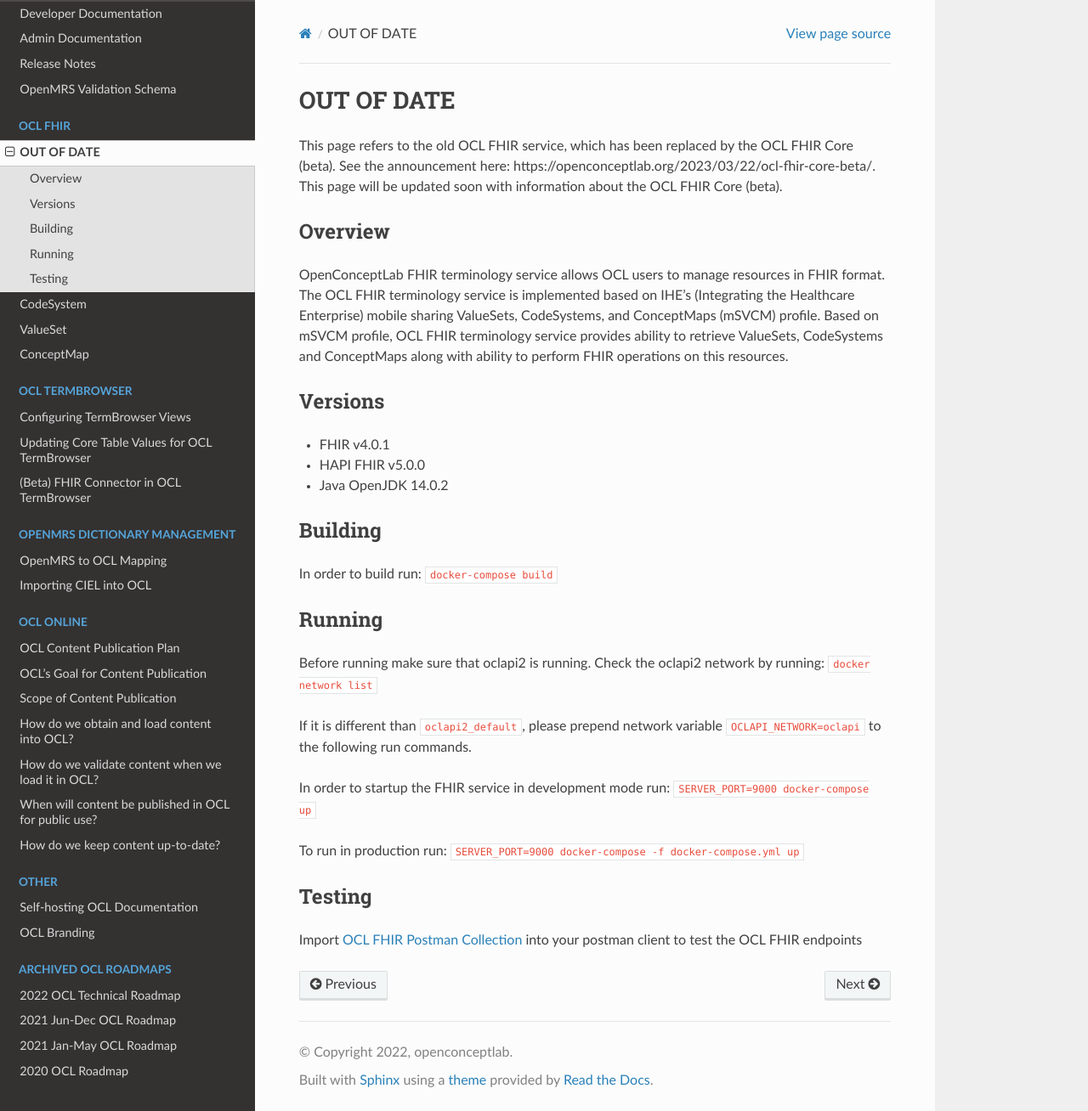
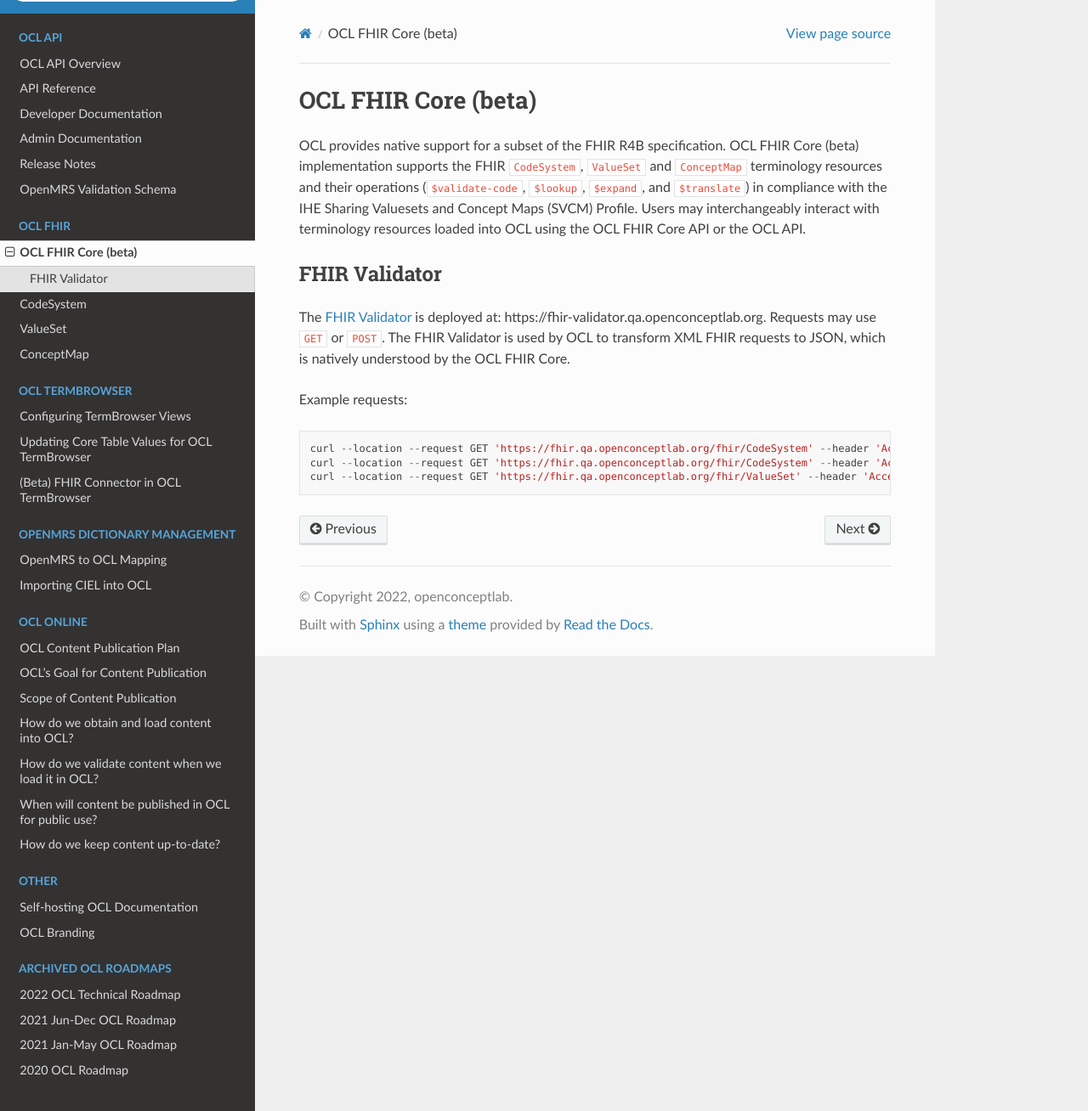
Before and after one commit to OpenConceptLab/ocl-docs, a Sphinx documentation site: the page built from docs/source/oclfhir/overview.md, in a window 1280 px wide and 1308 px high. Shown: the whole window at 85% size. Built offline with Sphinx 7.4.7 and the Read the Docs theme 2.0.0, drawn with Linux system fonts in a browser that asks for light colours.

Commit message:
Update overview.md

````diff
--- a/docs/source/oclfhir/overview.md
+++ b/docs/source/oclfhir/overview.md
@@ -1,25 +1,12 @@
-# OUT OF DATE
-This page refers to the old OCL FHIR service, which has been replaced by the OCL FHIR Core (beta). See the announcement here: https://openconceptlab.org/2023/03/22/ocl-fhir-core-beta/. This page will be updated soon with information about the OCL FHIR Core (beta).
+# OCL FHIR Core (beta)
+OCL provides native support for a subset of the FHIR R4B specification. OCL FHIR Core (beta) implementation supports the FHIR `CodeSystem`, `ValueSet` and `ConceptMap` terminology resources and their operations (`$validate-code`, `$lookup`, `$expand`, and `$translate`) in compliance with the IHE Sharing Valuesets and Concept Maps (SVCM) Profile. Users may interchangeably interact with terminology resources loaded into OCL using the OCL FHIR Core API or the OCL API.
 
-## Overview
-OpenConceptLab FHIR terminology service allows OCL users to manage resources in FHIR format. The OCL FHIR terminology service is implemented based on IHE's (Integrating the Healthcare Enterprise) mobile sharing ValueSets, CodeSystems, and ConceptMaps (mSVCM) profile. Based on mSVCM profile, OCL FHIR terminology service provides ability to retrieve ValueSets, CodeSystems and ConceptMaps along with ability to perform FHIR operations on this resources.
+## FHIR Validator
+The [FHIR Validator](https://github.com/hapifhir/org.hl7.fhir.validator-wrapper) is deployed at: https://fhir-validator.qa.openconceptlab.org. Requests may use `GET` or `POST`. The FHIR Validator is used by OCL to transform XML FHIR requests to JSON, which is natively understood by the OCL FHIR Core.
 
-## Versions
-* FHIR        v4.0.1
-* HAPI FHIR   v5.0.0
-* Java        OpenJDK 14.0.2
-
-## Building
-In order to build run: `docker-compose build`
-
-## Running
-Before running make sure that oclapi2 is running. Check the oclapi2 network by running: `docker network list`
-
-If it is different than `oclapi2_default`, please prepend network variable `OCLAPI_NETWORK=oclapi` to the following run commands.
-
-In order to startup the FHIR service in development mode run: `SERVER_PORT=9000 docker-compose up`
-
-To run in production run: `SERVER_PORT=9000 docker-compose -f docker-compose.yml up`
-
-## Testing
-Import [OCL FHIR Postman Collection](https://www.postman.com/collections/e7ff349688c4c10f474a) into your postman client to test the OCL FHIR endpoints
+Example requests:
+```
+curl --location --request GET 'https://fhir.qa.openconceptlab.org/fhir/CodeSystem' --header 'Accept: application/xml'
+curl --location --request GET 'https://fhir.qa.openconceptlab.org/fhir/CodeSystem' --header 'Accept: application/fhir+xml'
+curl --location --request GET 'https://fhir.qa.openconceptlab.org/fhir/ValueSet' --header 'Accept: application/xml'
+```
````
